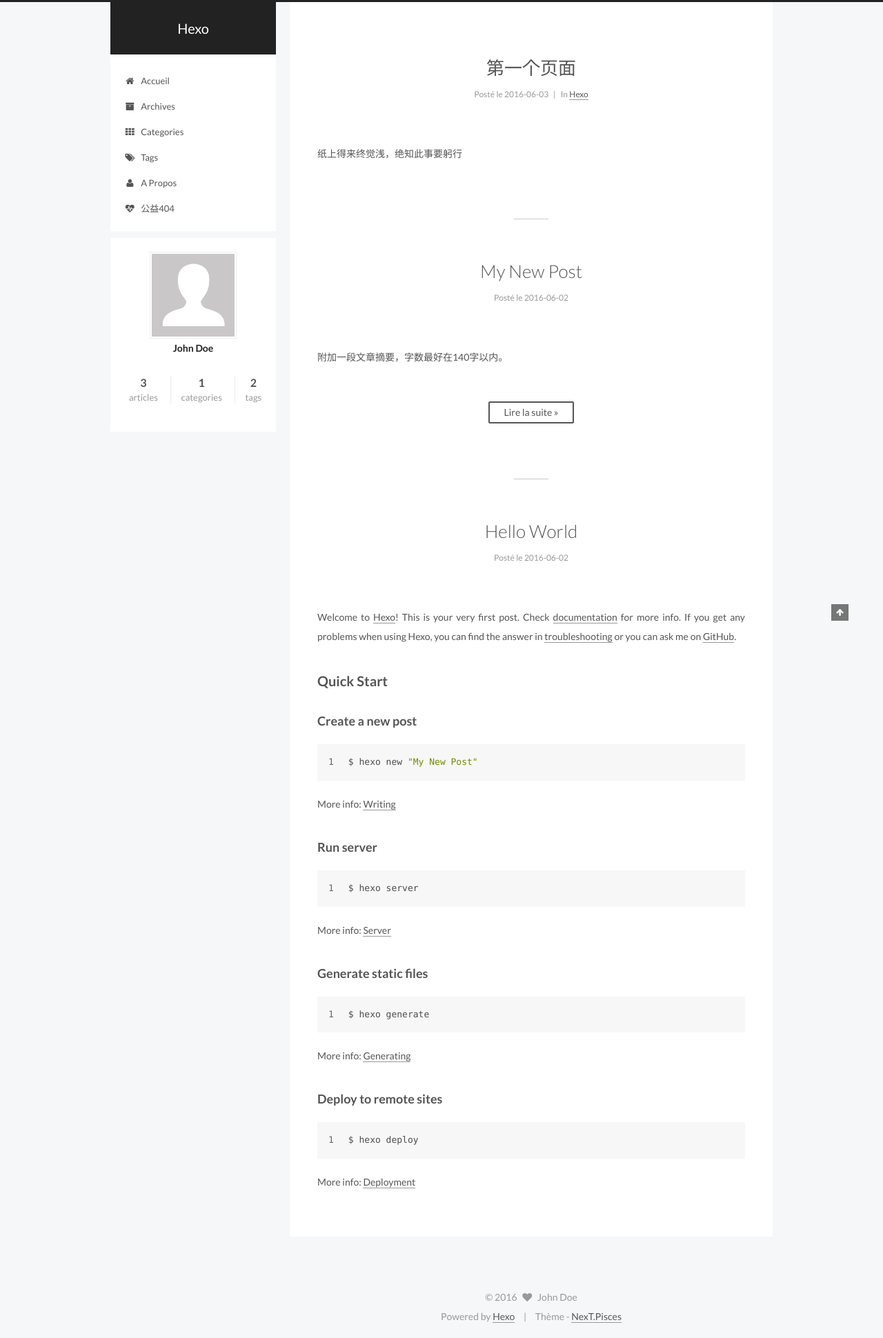
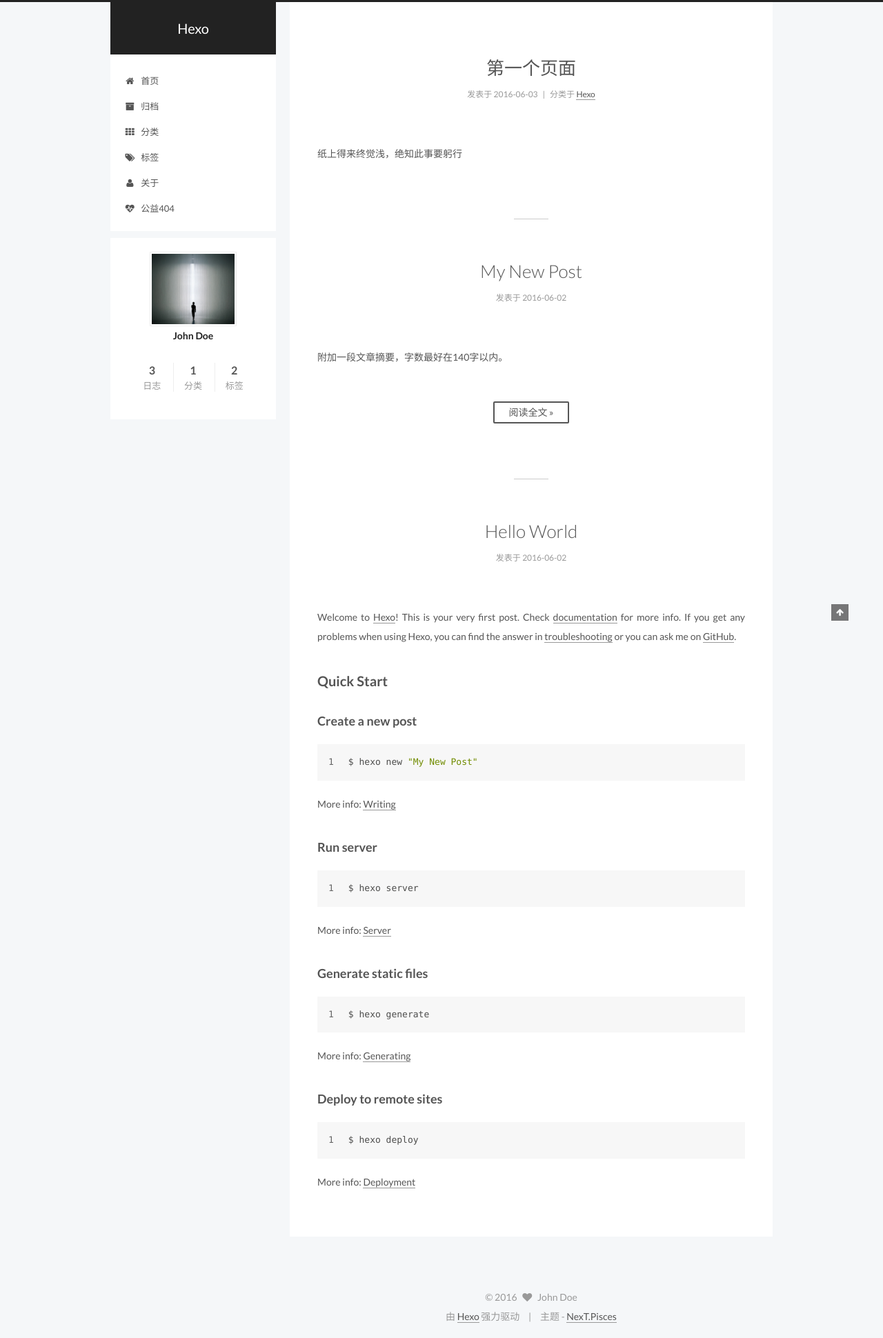
Before and after one commit to hupisme/hupisme.github.io, a plain HTML site: page index.html in a window 1280 px wide. Shown: the whole page at 69% size. Drawn offline with Linux system fonts and the light colour scheme.

Commit message:
Site updated: 2016-06-03 20:08:12

```diff
--- a/index.html
+++ b/index.html
@@ -105,7 +105,7 @@
     motion: true,
     duoshuo: {
       userId: 0,
-      author: 'Author'
+      author: '博主'
     }
   };
 </script>
@@ -113,7 +113,7 @@
   <title> Hexo </title>
 </head>
 
-<body itemscope itemtype="http://schema.org/WebPage" lang="zn-Hans">
+<body itemscope itemtype="http://schema.org/WebPage" lang="zh-Hans">
 
 
 
@@ -170,7 +170,7 @@
 
               <i class="menu-item-icon fa fa-fw fa-home"></i> <br />
 
-            Accueil
+            首页
           </a>
         </li>
 
@@ -180,7 +180,7 @@
 
               <i class="menu-item-icon fa fa-fw fa-archive"></i> <br />
 
-            Archives
+            归档
           </a>
         </li>
 
@@ -190,7 +190,7 @@
 
               <i class="menu-item-icon fa fa-fw fa-th"></i> <br />
 
-            Categories
+            分类
           </a>
         </li>
 
@@ -200,7 +200,7 @@
 
               <i class="menu-item-icon fa fa-fw fa-tags"></i> <br />
 
-            Tags
+            标签
           </a>
         </li>
 
@@ -210,7 +210,7 @@
 
               <i class="menu-item-icon fa fa-fw fa-user"></i> <br />
 
-            A propos
+            关于
           </a>
         </li>
 
@@ -276,7 +276,7 @@
             <span class="post-meta-item-icon">
               <i class="fa fa-calendar-o"></i>
             </span>
-            <span class="post-meta-item-text">Posté le</span>
+            <span class="post-meta-item-text">发表于</span>
             <time itemprop="dateCreated" datetime="2016-06-03T00:00:00+08:00" content="2016-06-03">
               2016-06-03
             </time>
@@ -288,7 +288,7 @@
               <span class="post-meta-item-icon">
                 <i class="fa fa-folder-o"></i>
               </span>
-              <span class="post-meta-item-text">In</span>
+              <span class="post-meta-item-text">分类于</span>
 
                 <span itemprop="about" itemscope itemtype="https://schema.org/Thing">
                   <a href="/categories/Hexo/" itemprop="url" rel="index">
@@ -389,7 +389,7 @@
             <span class="post-meta-item-icon">
               <i class="fa fa-calendar-o"></i>
             </span>
-            <span class="post-meta-item-text">Posté le</span>
+            <span class="post-meta-item-text">发表于</span>
             <time itemprop="dateCreated" datetime="2016-06-02T18:06:12+08:00" content="2016-06-02">
               2016-06-02
             </time>
@@ -422,7 +422,7 @@
           附加一段文章摘要，字数最好在140字以内。
           <div class="post-more-link text-center">
             <a class="btn" href="/2016/06/02/My-New-Post/">
-              Lire la suite &raquo;
+              阅读全文 &raquo;
             </a>
           </div>
 
@@ -485,7 +485,7 @@
             <span class="post-meta-item-icon">
               <i class="fa fa-calendar-o"></i>
             </span>
-            <span class="post-meta-item-text">Posté le</span>
+            <span class="post-meta-item-text">发表于</span>
             <time itemprop="dateCreated" datetime="2016-06-02T17:40:09+08:00" content="2016-06-02">
               2016-06-02
             </time>
@@ -586,7 +586,7 @@
       <section class="site-overview sidebar-panel  sidebar-panel-active ">
         <div class="site-author motion-element" itemprop="author" itemscope itemtype="http://schema.org/Person">
           <img class="site-author-image" itemprop="image"
-               src="/images/avatar.gif"
+               src="/images/logo.png"
                alt="John Doe" />
           <p class="site-author-name" itemprop="name">John Doe</p>
           <p class="site-description motion-element" itemprop="description"></p>
@@ -595,7 +595,7 @@
           <div class="site-state-item site-state-posts">
             <a href="/archives">
               <span class="site-state-item-count">3</span>
-              <span class="site-state-item-name">articles</span>
+              <span class="site-state-item-name">日志</span>
             </a>
           </div>
 
@@ -603,7 +603,7 @@
             <div class="site-state-item site-state-categories">
               <a href="/categories">
                 <span class="site-state-item-count">1</span>
-                <span class="site-state-item-name">categories</span>
+                <span class="site-state-item-name">分类</span>
               </a>
             </div>
 
@@ -612,7 +612,7 @@
             <div class="site-state-item site-state-tags">
               <a href="/tags">
                 <span class="site-state-item-count">2</span>
-                <span class="site-state-item-name">tags</span>
+                <span class="site-state-item-name">标签</span>
               </a>
             </div>
 
@@ -656,11 +656,11 @@
 </div>
 
 <div class="powered-by">
-  Powered by <a class="theme-link" href="http://hexo.io">Hexo</a>
+  由 <a class="theme-link" href="http://hexo.io">Hexo</a> 强力驱动
 </div>
 
 <div class="theme-info">
-  Thème -
+  主题 -
   <a class="theme-link" href="https://github.com/iissnan/hexo-theme-next">
     NexT.Pisces
   </a>
```
Also changed, not shown: 2016/06/02/My-New-Post/index.html (+17 -17 lines), 2016/06/02/hello-world/index.html (+16 -16 lines), 2016/06/03/我的首页/index.html (+18 -18 lines), archives/2016/06/index.html (+15 -15 lines), archives/2016/index.html (+15 -15 lines), archives/index.html (+15 -15 lines), categories/Hexo/index.html (+15 -15 lines), tags/Hexo/index.html (+15 -15 lines), tags/NexT/index.html (+15 -15 lines), the-first/index.html (+13 -13 lines), images/logo.png (added).
